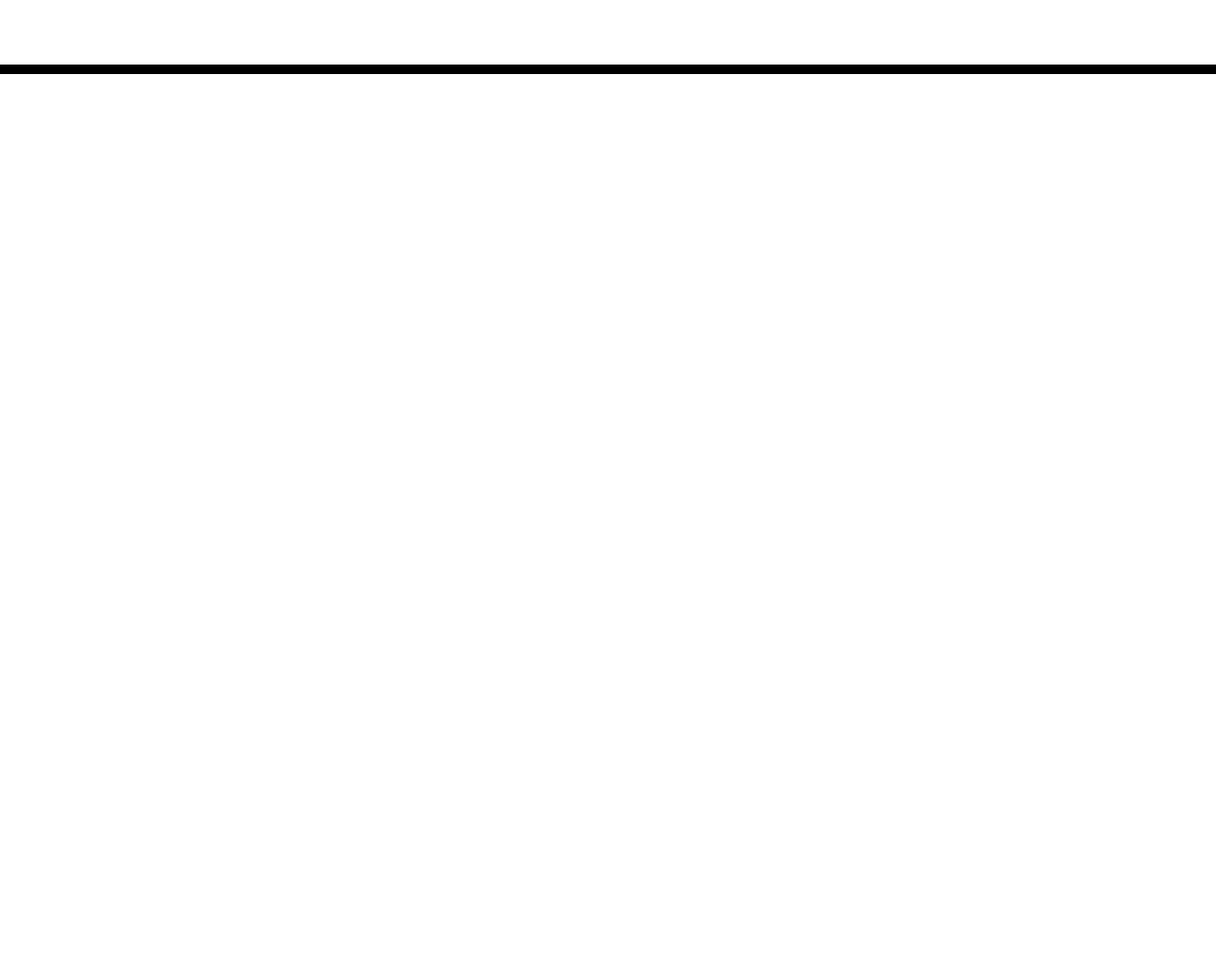
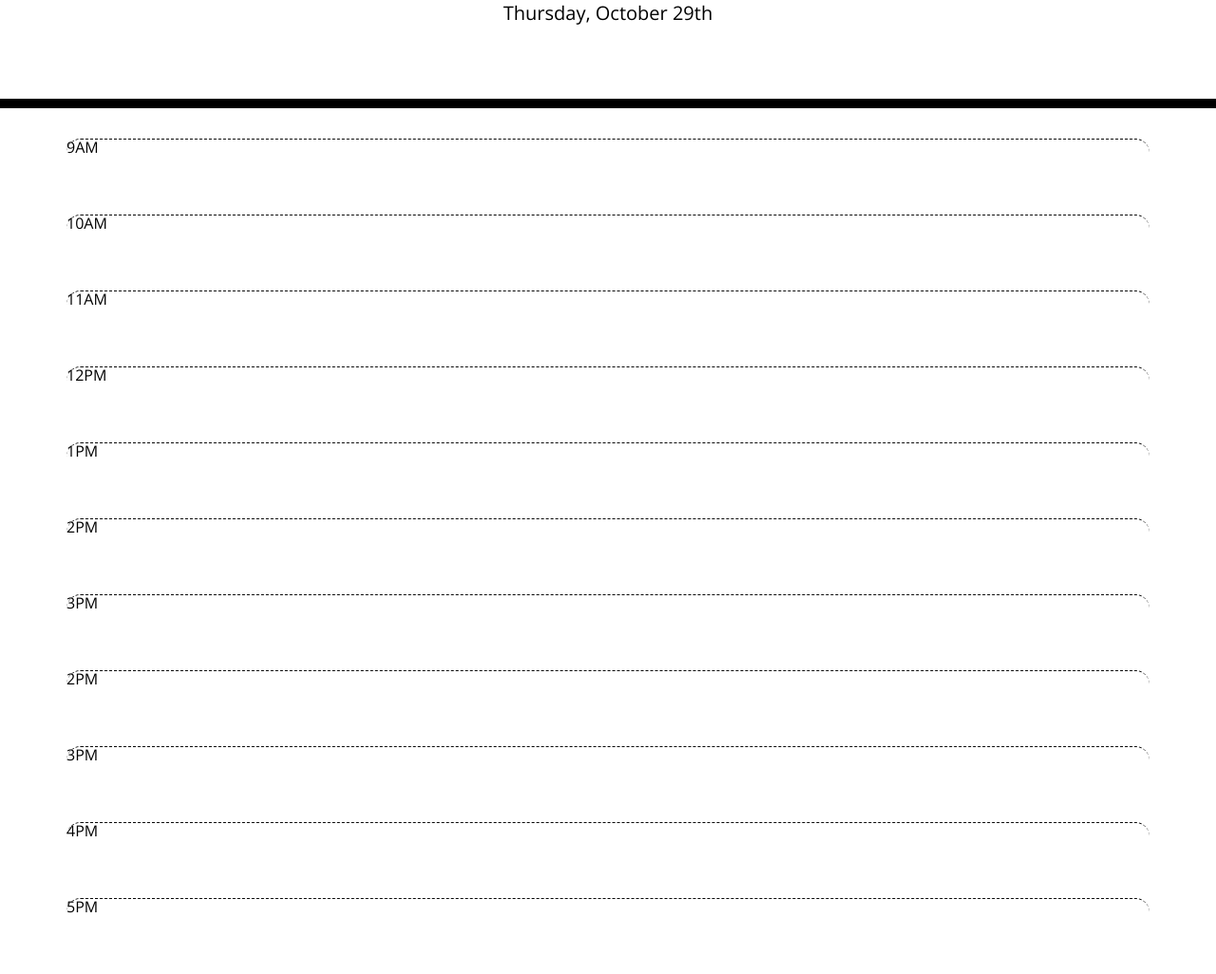
Before and after one commit to stacyo23/WorkDayScheduler, a plain HTML site: page index.html in a window 1280 px wide. Shown: the part 190-1216 px from the top of the page at 95% size. Before the commit the page ends 800 px from the top, so only its background shows below. Drawn offline with nearby package versions, Linux system fonts and the light colour scheme.

Commit message:
date added to header/added rows

```diff
--- a/index.html
+++ b/index.html
@@ -30,9 +30,26 @@
     </header>
     <div class="container">
       <!-- Timeblocks go here -->
+      <div class ="row time-block hour">9AM</div>
+      <div class ="row time-block hour">10AM</div>
+      <div class ="row time-block hour">11AM</div>
+      <div class ="row time-block hour">12PM</div>
+      <div class ="row time-block hour">1PM</div>
+      <div class ="row time-block hour">2PM</div>
+      <div class ="row time-block hour">3PM</div>
+      <div class ="row time-block hour">2PM</div>
+      <div class ="row time-block hour">3PM</div>
+      <div class ="row time-block hour">4PM</div>
+      <div class ="row time-block hour">5PM</div>
+
+
+
     </div>
 
     <script src="https://code.jquery.com/jquery-3.4.1.min.js"></script>
     <script src="https://cdnjs.cloudflare.com/ajax/libs/moment.js/2.24.0/moment.min.js"></script>
+    <script src="script.js"></script>
+
+
   </body>
 </html>
--- /dev/null
+++ b/script.js
@@ -0,0 +1,5 @@
+
+
+var Day = moment().format("dddd, MMMM Do");
+console.log(Day);
+$("#currentDay").append(Day);
```
